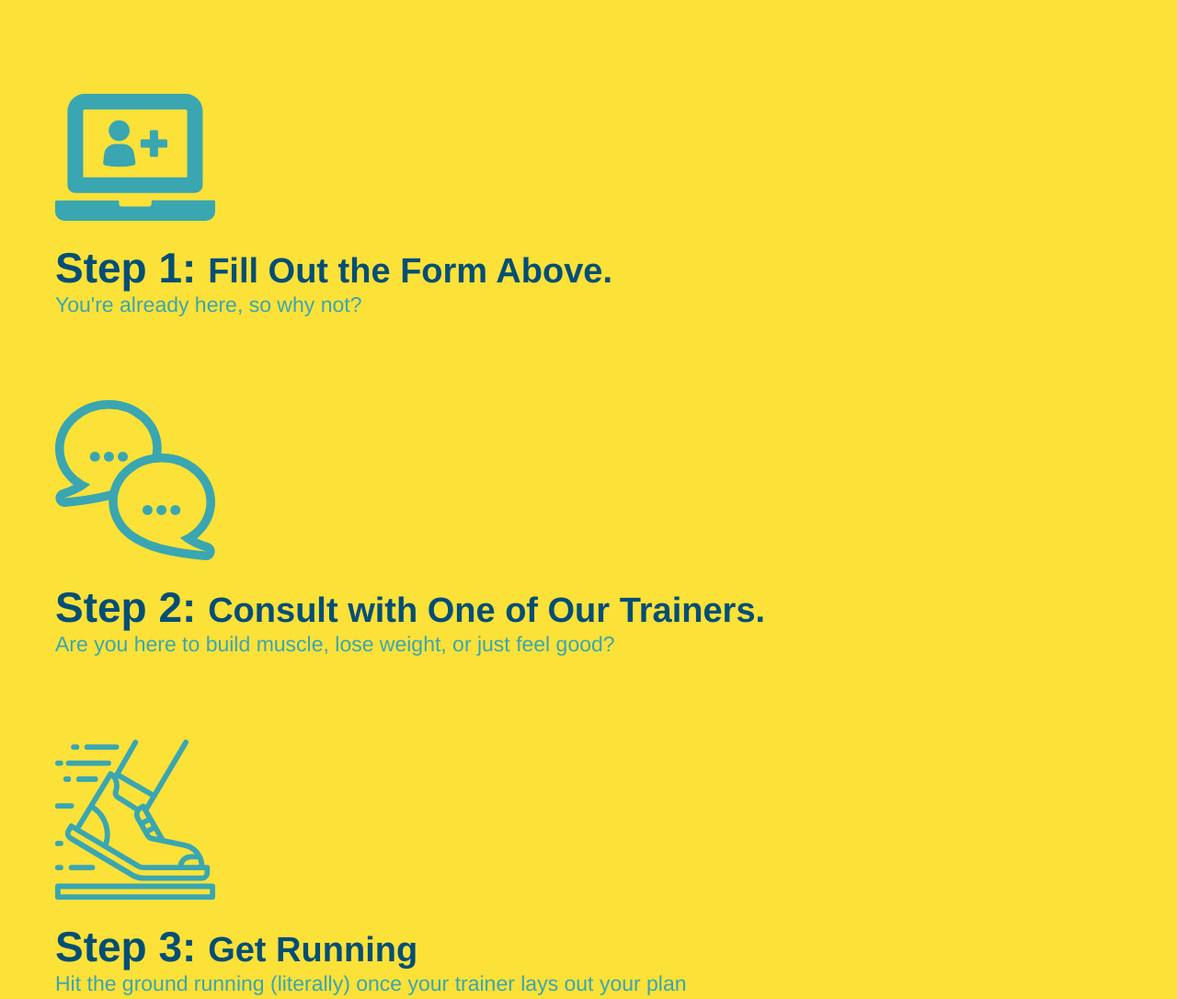
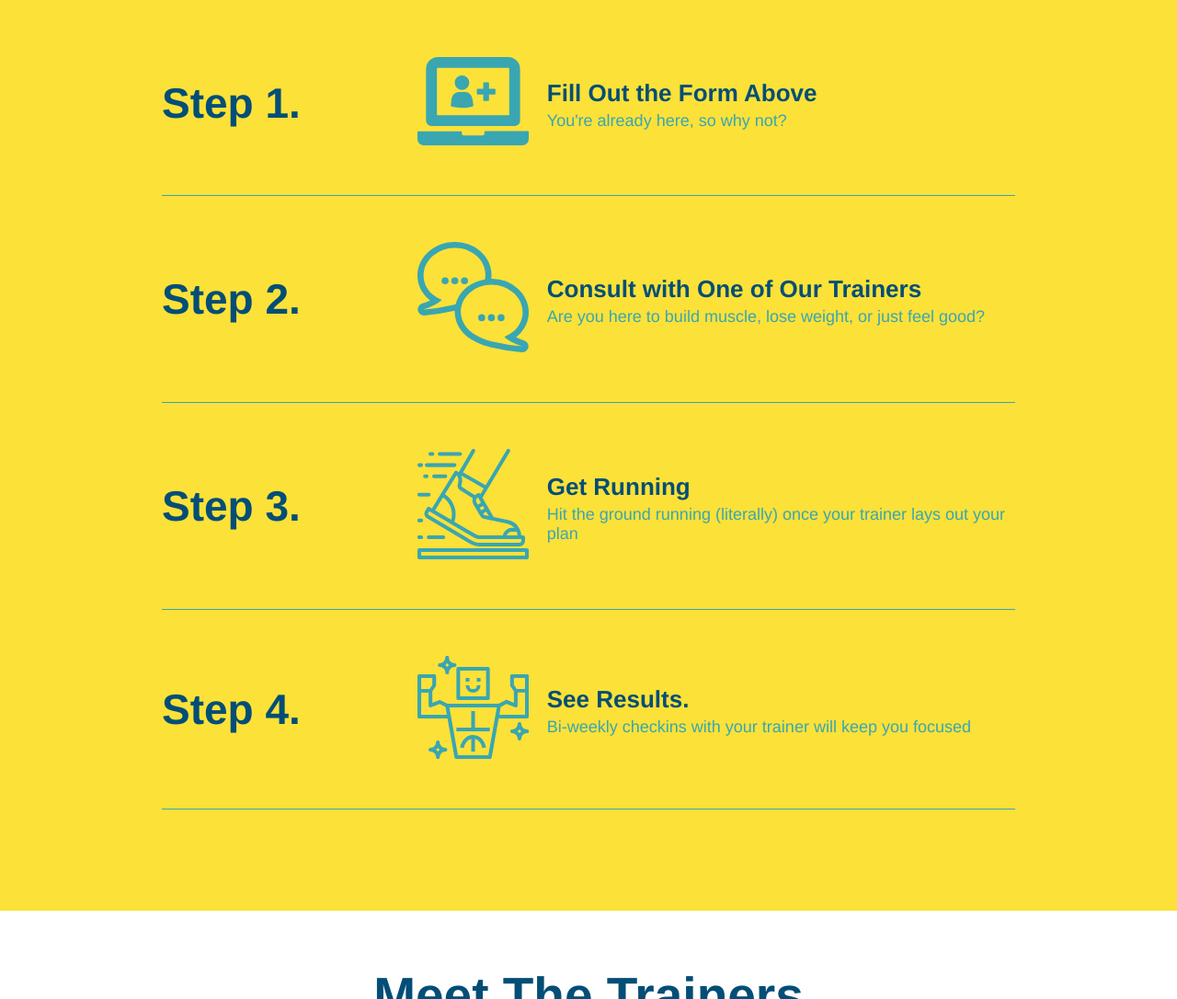
Before and after one commit to Kranniax/run-buddy, a plain HTML site: page index.html in a window 1280 px wide. Shown: the part 1260-2346 px from the top of the page at 92% size. Drawn offline with Linux system fonts and the light colour scheme.

Commit message:
add flexbox to the steps

```diff
--- a/assets/css/style.css
+++ b/assets/css/style.css
@@ -134,24 +134,47 @@ image. We'll set this position to center. */
 .steps {
   background: #fce138;
 }
-.steps div {
-  margin-bottom: 80px;
+.step {
+  margin: 50px auto;
+  padding-bottom: 50px;
+  width: 80%;
+  border-bottom: 1px solid #39a6b2;
+  display: flex;
+  flex-wrap: wrap;
+  align-items: center;
+  justify-content: space-between;
 }
-.steps img {
-  width: 15%;
-  margin: 10px 0;
-}
-.steps h3 {
+.step h3 {
   color: #024e76;
   font-size: 46px;
-  margin-top: 10px;
+  flex: 1 30%;
 }
-.steps p {
+.step-info {
+  flex: 2 70%;
+  display: flex;
+  flex-wrap: wrap;
+  align-items: center;
+}
+/* The image element has no specified width. Therefore the flex property is being used
+to set the standard width size <flex-grow> <Flex-basis> */
+.step-img {
+  flex: 1 12%;
+  margin-right: 20px;
+}
+.step-img img {
+  max-width: 100%;
+}
+.step-text{
+  flex: 12;
+}
+.step-text p {
   color: #39a6b2;
-  font-size: 23px;
+  font-size: 18px;
 }
-.steps span {
-  font-size: 38px;
+.step-text h4{
+  font-size: 26px;
+  line-height: 1.5;
+  color: #024e76;
 }
 .section-title {
   font-size: 55px;
@@ -169,8 +192,8 @@ image. We'll set this position to center. */
   border-color: #39a6b2;
 }
 /* Meet the Trainers Section */
-.trainers {
-}
+/* .trainers {
+} */
 /* The overflow property told the trainer's <article> element that it does in fact
 have content inside it, and that it needs to look for it and account for those
 two floated HTML elements' sizes. This is known as providing block formatting
@@ -250,6 +273,6 @@ context to the element. */
 .text-right {
   text-align: right;
 }
-.flex-row{
+.flex-row {
   display: flex;
 }
--- a/index.html
+++ b/index.html
@@ -111,7 +111,6 @@
 
     <!-- What We Do Section -->
     <section id="what-we-do" class="intro">
-
       <div class="flex-row">
         <h2 class="section-title primary-border">What We Do</h2>
       </div>
@@ -134,31 +133,59 @@
         <h2 class="section-title secondary-border">What You Do</h2>
       </div>
 
-      <div>
+      <div class="step">
+        <h3>Step 1.</h3>
+        <div class="step-info">
+          <div class="step-img">
             <img src="./assets/images/step-1.svg" alt="" />
-        <h3>Step 1: <span>Fill Out the Form Above.</span></h3>
+          </div>
+          <div class="step-text">
+            <h4>Fill Out the Form Above</h4>
             <p>You're already here, so why not?</p>
           </div>
+        </div>
+      </div>
 
-      <div>
+      <div class="step">
+        <h3>Step 2.</h3>
+        <div class="step-info">
+          <div class="step-img">
             <img src="./assets/images/step-2.svg" alt="" />
-        <h3>Step 2: <span>Consult with One of Our Trainers.</span></h3>
+          </div>
+          <div class="step-text">
+            <h4>Consult with One of Our Trainers</h4>
             <p>Are you here to build muscle, lose weight, or just feel good?</p>
           </div>
+        </div>
+      </div>
 
-      <div>
+      <div class="step">
+        <h3>Step 3.</h3>
+        <div class="step-info">
+          <div class="step-img">
             <img src="./assets/images/step-3.svg" alt="" />
-        <h3>Step 3: <span>Get Running</span></h3>
+          </div>
+          <div class="step-text">
+            <h4>Get Running</h4>
             <p>
               Hit the ground running (literally) once your trainer lays out your
               plan
             </p>
           </div>
+        </div>
+      </div>
 
-      <div>
+      <div class="step">
+        <h3>Step 4.</h3>
+        <div class="step-info">
+          <div class="step-img">
             <img src="./assets/images/step-4.svg" alt="" />
-        <h3>Step 4: <span>See Results.</span></h3>
+          </div>
+          <div class="step-text">
+            <h4>See Results.</h4>
             <p>Bi-weekly checkins with your trainer will keep you focused</p>
+          </div>
+        </div>
       </div>
     </section>
 
```
Lines whose indentation alone changed are shown as unchanged.
